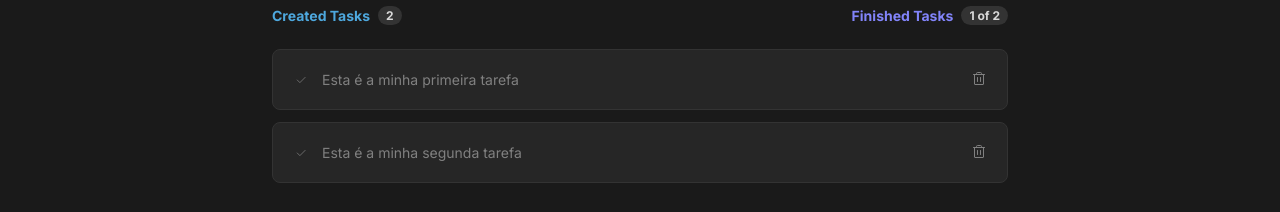
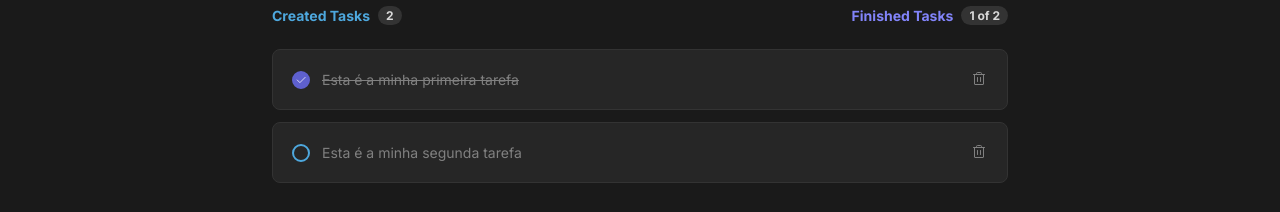
Before and after one commit to franciscovaz/todo-list-reactjs-challenge, a React (Vite) app: page / in a window 1280 px wide. Shown: the part 199-411 px from the top of the page. Built offline with nearby package versions, Linux system fonts and the light colour scheme.

Commit message:
- update Task component to handle checkbox UI;

```diff
--- a/src/components/List/Task.module.css
+++ b/src/components/List/Task.module.css
@@ -50,6 +50,7 @@
   .checkbox-checked {
     border: 2px solid var(--purple-dark);
     background-color: var(--purple-dark);
+    color: white;
   }
 
   .checkbox-checked:hover {
--- a/src/components/List/Task.tsx
+++ b/src/components/List/Task.tsx
@@ -10,20 +10,28 @@ export function Task({description, isChecked}: TaskItem) {
 
     }
 
+    const checkboxCheckedClassname = isChecked
+        ? styles['checkbox-checked']
+        : styles['checkbox-unchecked']
+    const paragraphCheckedClassname = isChecked
+        ? styles['paragraph-checked']
+        : ''
+
         return (
             <div className={styles.container}>
               <div>
                 <label htmlFor="checkbox">
                   <input type="checkbox" readOnly checked={isChecked} />
-                    <span className={styles.checkbox}>
-                        <Check size={12}/>
+                  <span className={`${styles.checkbox} ${checkboxCheckedClassname}`}>
+                    { isChecked && <Check size={12} />}
                   </span>
 
-                    <p className={styles.paragraph}>
+                  <p className={`${styles.paragraph} ${paragraphCheckedClassname}`}>
                     {description}
                   </p>
                 </label>
               </div>
+
               <button onClick={handleRemoveTask}>
                 <Trash size={16} color="#808080" />
               </button>
```
Lines whose indentation alone changed are shown as unchanged.
